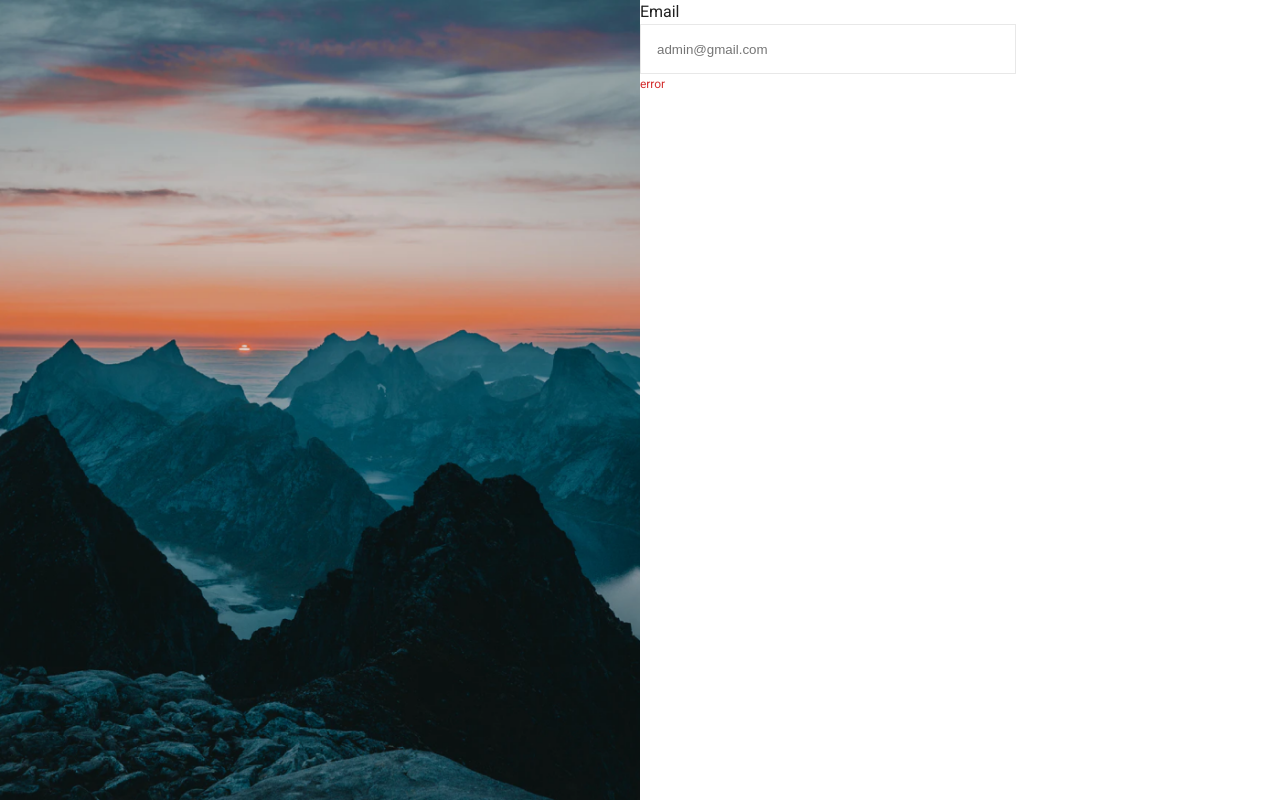
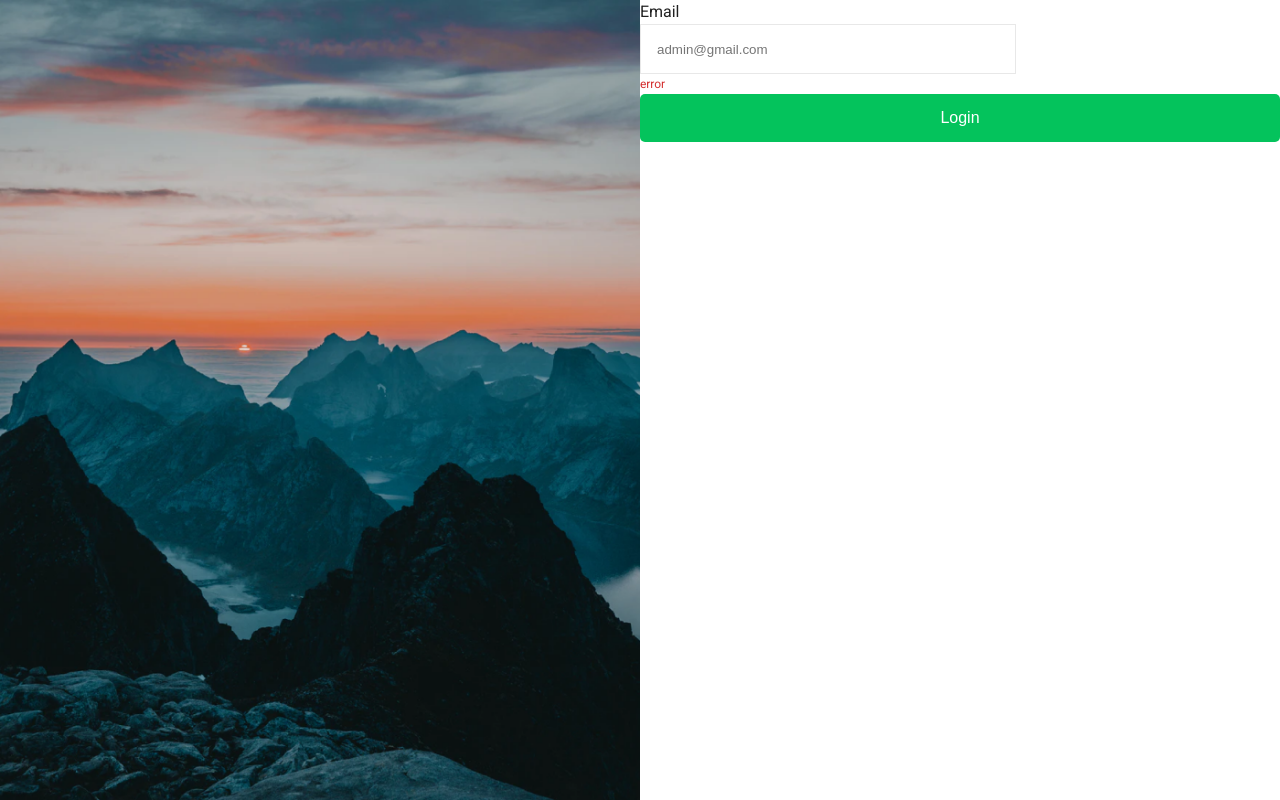
Before and after one commit to zinza-d2-training/long-react, a React (Create React App) app: page /login in a window 1280 px wide. Built offline with nearby package versions, Linux system fonts and the light colour scheme.

Commit message:
custom button component

```diff
--- a/src/components/InputField/index.tsx
+++ b/src/components/InputField/index.tsx
@@ -2,7 +2,7 @@
 /** @jsxImportSource @emotion/react */
 import { Theme, Typography } from '@mui/material';
 import { css } from '@mui/styled-engine';
-import { Box, Interpolation } from '@mui/system';
+import { Interpolation } from '@mui/system';
 import { HTMLAttributes } from 'react';
 
 interface IProps extends HTMLAttributes<HTMLInputElement> {
@@ -38,7 +38,7 @@ const InputField = (props: IProps) => {
     font-size: 12px;
   `;
   return (
-    <Box>
+    <>
       {label && (
         <Typography
           component="label"
@@ -50,7 +50,7 @@ const InputField = (props: IProps) => {
       )}
       <input {...inputProps} id={name} css={inputStyle} />
       {error && <Typography css={errorStyle}>{error}</Typography>}
-    </Box>
+    </>
   );
 };
 
--- /dev/null
+++ b/src/components/PrimaryButton/index.tsx
@@ -0,0 +1,33 @@
+/* eslint-disable react/react-in-jsx-scope -- Unaware of jsxImportSource */
+/** @jsxImportSource @emotion/react */
+import { Interpolation } from '@emotion/serialize';
+import { Theme } from '@mui/material';
+import { css } from '@mui/styled-engine';
+import { FC, HTMLAttributes } from 'react';
+
+interface IProps extends HTMLAttributes<HTMLButtonElement> {
+  color?: string;
+  fullWidth?: boolean;
+}
+
+const PrimaryButton: FC<IProps> = (props) => {
+  const { color, fullWidth, ...buttonProps } = props;
+  const buttonStyle: Interpolation<Theme> = css`
+    background-color: ${color ? color : '#04C35C'};
+    border-radius: 5px;
+    outline: none;
+    border: none;
+    font-size: 16px;
+    color: #fff;
+    padding: 15px;
+    width: ${fullWidth ? '100%' : 'auto'};
+    cursor: pointer;
+  `;
+  return (
+    <button {...buttonProps} css={buttonStyle}>
+      {props.children}
+    </button>
+  );
+};
+
+export default PrimaryButton;
--- a/src/pages/Login/index.tsx
+++ b/src/pages/Login/index.tsx
@@ -1,6 +1,7 @@
 import { Grid } from '@mui/material';
 import { Box } from '@mui/system';
 import InputField from 'components/InputField';
+import PrimaryButton from 'components/PrimaryButton';
 
 const Login = () => {
   return (
@@ -22,6 +23,7 @@ const Login = () => {
               label="Email"
               error="error"
             />
+            <PrimaryButton fullWidth>Login</PrimaryButton>
           </Box>
         </Grid>
       </Grid>
```
